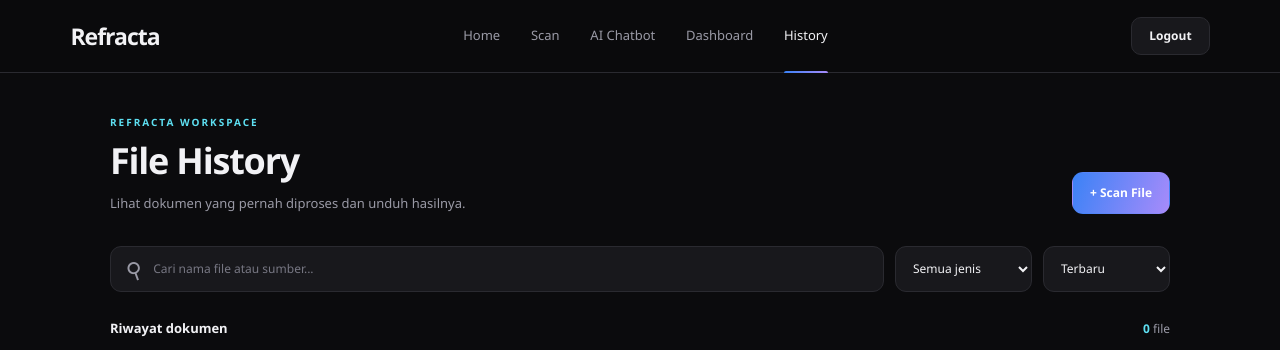
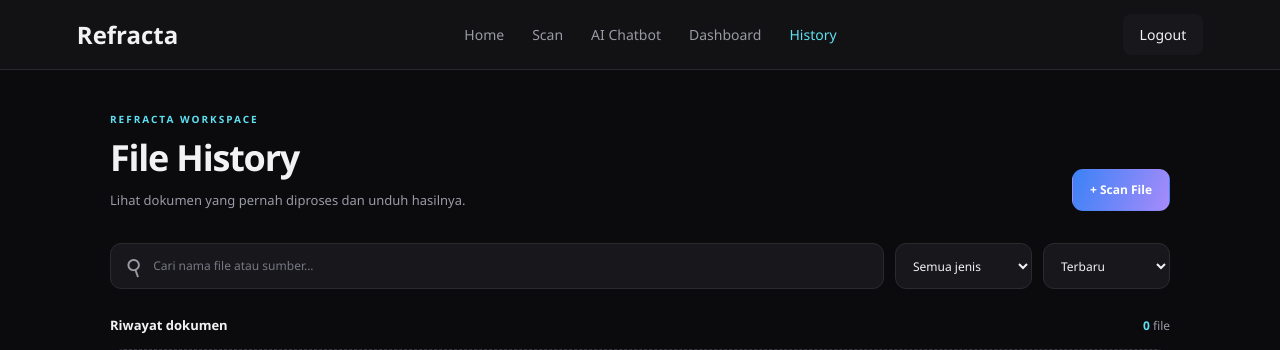
Before and after one commit to GeneJustin/Refracta, a Flask app: page /history in a window 1280 px wide. Shown: the top 350 px of the page. Run offline with Flask 3, Linux system fonts and the light colour scheme; the visitor is signed in with stand-in values (Sample User, id 1); data that the repository does not hold is empty.

Commit message:
Update history.css

```diff
--- a/static/history.css
+++ b/static/history.css
@@ -64,88 +64,62 @@ select:focus-visible {
     outline-offset: 3px;
 }
 
-/* NAVBAR */
+.navbar {
+    height: 70px;
+    background: #121214;
+    border-bottom: 1px solid #2a2a30;
 
-.navbar {
+    display: flex;
+    align-items: center;
+    justify-content: space-between;
+
+    padding: 0 6%;
+
     position: sticky;
     top: 0;
     z-index: 100;
-    display: flex;
-    align-items: center;
-    justify-content: space-between;
-    gap: 28px;
-    min-height: 72px;
-    padding: 0 clamp(24px, 5.5vw, 84px);
-    background: rgba(11, 11, 13, 0.94);
-    border-bottom: 1px solid var(--line);
-    backdrop-filter: blur(16px);
 }
 
 .logo {
-    flex-shrink: 0;
-    color: var(--text);
-    font-size: 23px;
-    font-weight: 800;
-    letter-spacing: -1px;
-    transition: color 0.2s;
-}
-
-.logo:hover {
-    color: var(--cyan);
+    font-size: 24px;
+    font-weight: 700;
+    color: #f2f2f5;
 }
 
 .nav-links {
     display: flex;
     align-items: center;
-    justify-content: center;
-    gap: clamp(17px, 2.4vw, 34px);
+    gap: 28px;
 }
 
 .nav-links a {
-    position: relative;
-    padding: 26px 0;
-    color: var(--muted);
-    font-size: 13px;
-    font-weight: 550;
-    white-space: nowrap;
-    transition: color 0.2s;
+    font-size: 14px;
+    color: #9a9aa6;
+    transition: 0.2s;
 }
 
 .nav-links a:hover,
 .nav-links a.active {
-    color: var(--text);
-}
-
-.nav-links a.active::after {
-    position: absolute;
-    right: 0;
-    bottom: -1px;
-    left: 0;
-    height: 2px;
-    border-radius: 2px 2px 0 0;
-    background: linear-gradient(90deg, var(--blue), var(--purple));
-    content: "";
+    color: #5ee0f2;
 }
 
 .logout-btn {
-    flex-shrink: 0;
-    padding: 9px 17px;
-    border: 1px solid var(--line);
-    border-radius: 10px;
-    background: var(--card);
-    color: var(--text);
-    font-size: 12px;
-    font-weight: 650;
+    border: none;
+    background: #18181c;
+    color: #f2f2f5;
+
+    padding: 10px 17px;
+
+    border-radius: 8px;
+
     cursor: pointer;
-    transition: border-color 0.2s, background 0.2s;
+
+    font-size: 14px;
 }
 
 .logout-btn:hover {
-    border-color: #454550;
-    background: #202026;
+    background: #2a2a30;
 }
-
-/* PAGE */
 
 .history-page {
     width: min(100%, 1120px);
```
